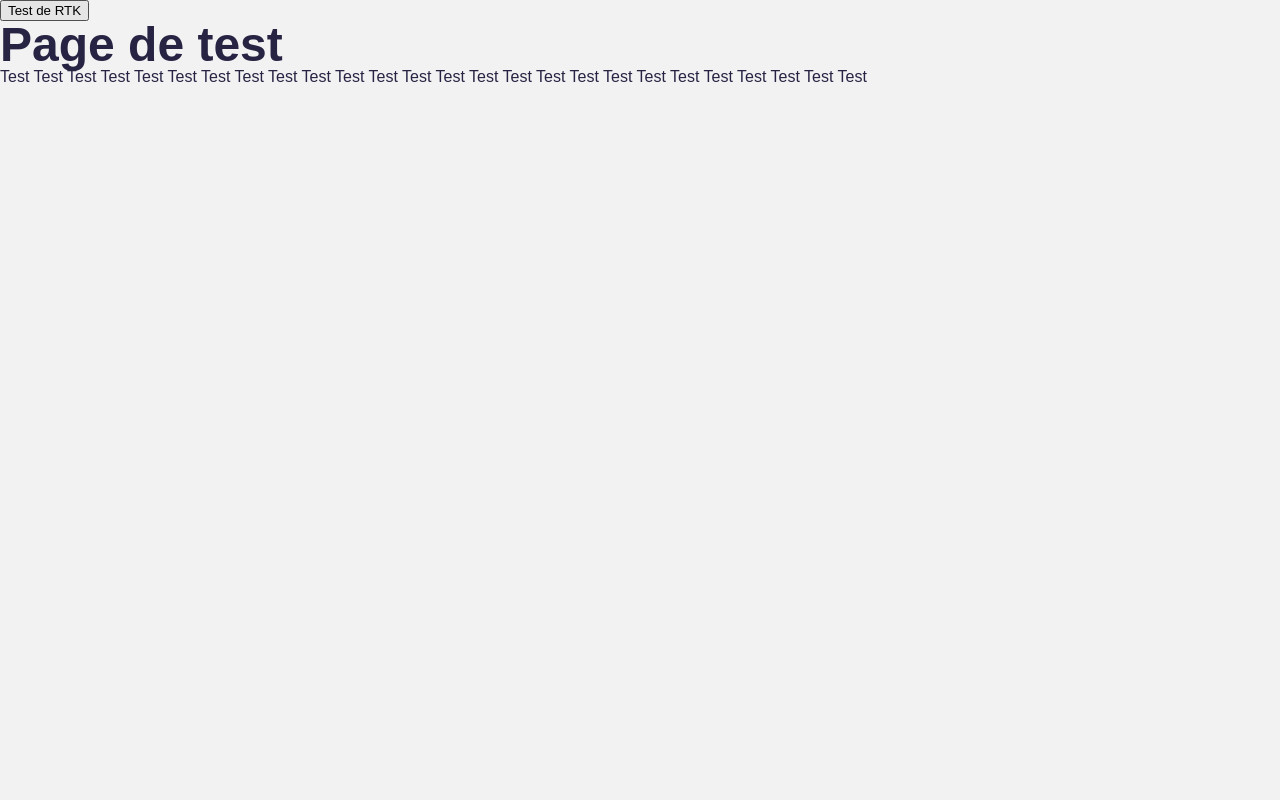
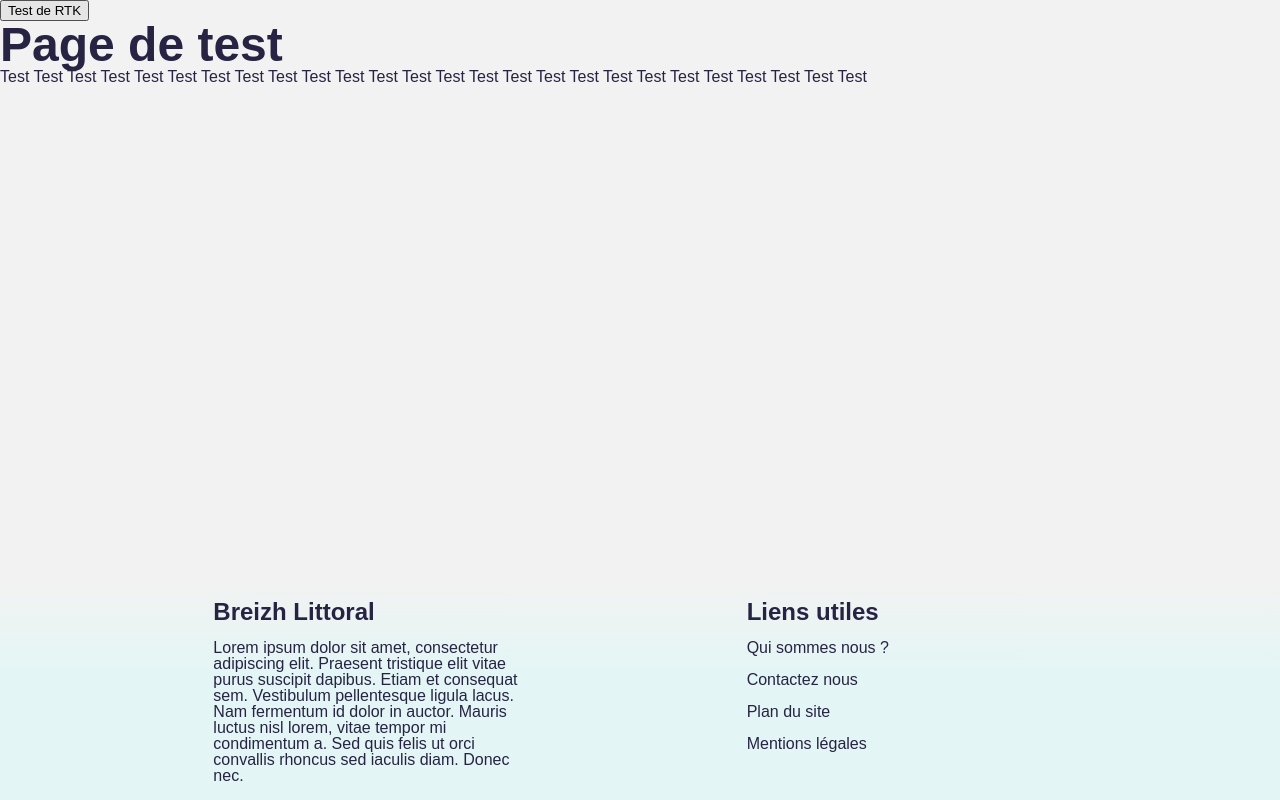
Before and after one commit to MaximeSantos/projet-16-breizh-littoral-front, a React (Vite) app: page /test in a window 1280 px wide. Built offline with nearby package versions, Linux system fonts and the light colour scheme.

Commit message:
Cleanup footer component to make sure style is consistent throughout files

```diff
--- a/src/components/Footer/index.jsx
+++ b/src/components/Footer/index.jsx
@@ -1,35 +1,51 @@
+import { Link } from 'react-router-dom';
+
+// import Twitter from '../../assets/images/twitter.svg';
+// import Insta from '../../assets/images/instagram.svg';
+// import Facebook from '../../assets/images/facebook.svg';
+
 import './styles.scss';
-import Twitter from '../../assets/images/twitter.svg';
-import Insta from '../../assets/images/instagram.svg';
-import Facebook from '../../assets/images/facebook.svg';
 
+function Footer() {
+  return (
+    <footer className="footer">
+      <div className="footer-left">
+        <h2 className="footer-title">Breizh Littoral</h2>
+        <p className="footer-description">
+          Lorem ipsum dolor sit amet, consectetur adipiscing elit. Praesent tristique elit vitae
+          purus suscipit dapibus. Etiam et consequat sem. Vestibulum pellentesque ligula lacus.
+          Nam fermentum id dolor in auctor. Mauris luctus nisl lorem, vitae tempor mi condimentum a.
+          Sed quis felis ut orci convallis rhoncus sed iaculis diam. Donec nec.
+        </p>
+      </div>
 
-function Footer () {
-  return (
-    <div className='footer-container'>
-      <div className='footer-leftdiv'>
-        <h2 className='footer-h2'> Qui sommes nous ?</h2>
-        <p className='footer-text'>aaaaaaaaaaaaaaaaaaaaaaaaaaaaaaaaaaaaaaaaaaaaaaaaaaaaaaaaaaaaaaaaaaaaaaaaaaaaaaaaaaaaaaaaaaaaaaaaaaaaaaaaaaaaaaaaaaaaaaaaaaaaaaaaaaaaaaaaaaaaaaaaaaaaaaaaaaaaaaaa</p>
-      </div>
-      <div className='footer-mid'>
-        <h2  className='footer-h2'>Nos Réseaux</h2>
-        <ul className='footer-logo'>
-          <img className='footer-logo-rs' src={Twitter} alt="react logo" />
-          <img className='footer-logo-rs' src={Insta} alt="react logo" />
-          <img className='footer-logo-rs' src={Facebook} alt="react logo" />
+      {/* <div className="footer-middle">
+        <h2 className="footer-h2">Nos Réseaux</h2>
+        <ul className="footer-logo">
+          <img className="footer-logo-rs" src={Twitter} alt="Logo twitter" />
+          <img className="footer-logo-rs" src={Insta} alt="Logo Instagram" />
+          <img className="footer-logo-rs" src={Facebook} alt="Logo Facebook" />
+        </ul>
+      </div> */}
+
+      <div className="footer-right">
+        <ul className="footer-right-ul">
+          <h2 className="footer-title">Liens utiles</h2>
+          <li className="footer-right-ul-li">
+            <Link to="/nous">Qui sommes nous ?</Link>
+          </li>
+          <li className="footer-right-ul-li">
+            <Link to="/contact">Contactez nous</Link>
+          </li>
+          <li className="footer-right-ul-li">
+            <Link to="/plan">Plan du site</Link>
+          </li>
+          <li className="footer-right-ul-li">
+            <Link to="/mentions">Mentions légales</Link>
+          </li>
         </ul>
       </div>
-      <div className='footer-rightdiv'>
-        <ul className='footer-ul'> <h2 className='footer-h2'>Liens utiles</h2>
-          <li> <a href="">Breizh Littoral</a> </li>
-          <li> <a href="">Contactez nous</a> </li>
-          <li> <a href="">Plan du site</a> </li>
-          <li> <a href="">Mentions légales</a> </li>
-        </ul>
-      </div>
-    </div>
-
-
+    </footer>
   );
 }
 
--- a/src/components/Footer/styles.scss
+++ b/src/components/Footer/styles.scss
@@ -1,80 +1,64 @@
 @use '../../styles/vars';
 
 
-.footer-container {
+.footer {
     display: flex;
     justify-content: space-evenly;
-    background-color: vars.$secondary-color;
-    padding-bottom: 15px;
-    border-top: 2px solid rgb(0, 0, 0);
+    background-color: vars.$primary-color;
+    background: vars.$primary-color;
+    background: linear-gradient(0deg, vars.$primary-color 60%, vars.$main-color 100%);
+    padding-bottom: 1rem;
+
+    &-title{
+        font-size: 1.5em;
+        font-weight: bold;
+        padding: 1rem 1rem;
     }
 
-.footer-leftdiv {
+    &-title {
+        padding: 1rem 0;
+    }
 
+    &-left {
         width: 25%;
         display: flex;
         flex-direction: column;
-    align-items: center;
-}
 
-.footer-rightdiv {
-    width: 25%;
-    display: flex;
-    justify-content: center;
+        // &-description {
+        // }
     }
 
 
-.footer-ul {
+    // &-middle {
+    //     display: flex;
+    //     flex-direction: column;
+    //     align-items: center;
+    // }
 
-    width: 50%;
-    text-align: center;
-    line-height:  1.5em;
+    &-right {
+        width: 25%;
+        flex-direction: column;
+
+        &-ul {
+            &-li {
+                margin-bottom: 1rem;
+                &:hover {
+                    background-color: vars.$secondary-color;
+                }
+            }
+        }
     }
 
-.footer-li {
+    // &-logo {
+    //     width: 100px;
+    //     height: 100px;
+    //     display: flex;
+    //     flex-direction: column;
+    //     justify-content: center;
+    //     align-items: center;
 
-    line-height: 1.5em;
-
+    //     &-rs {
+    //         padding-bottom: 0.5em;
+    //     }
+    // }
 }
-
-li:hover {
-    background-color: #408EC5;
-}
-
-.footer-h2{
-
-    font-size: 1.5em;
-    font-weight: bold;
-    padding-bottom: 0.5em;
-    padding-top: 0.5em;
-}
-
-.footer-text {
-    word-wrap : break-word;
-    max-width: 250px;
-    text-align: center;
-}
-
-.footer-logo {
-    width: 100px;
-    height: 100px;
-    display: flex;
-    justify-content: center;
-    align-items: center;
-
-}
-.footer-mid {
-    display: flex;
-    flex-direction: column;
-    align-items: center;
-
-
-}
-.footer-logo {
-    flex-direction: column;
-    &-rs {
-
-        padding-bottom: 0.5em;
-
-    }
-}
--- a/src/pages/Test.jsx
+++ b/src/pages/Test.jsx
@@ -1,4 +1,5 @@
 import { useDispatch, useSelector } from 'react-redux';
+import Footer from '../components/Footer';
 import { setDummyValue } from '../slices/dummySlice';
 
 function Test() {
@@ -10,8 +11,8 @@ function Test() {
   };
 
   return (
-    <div>
-
+    <>
+      <main>
         <button type="button" onClick={handleButtonClick}> Test de RTK </button>
 
         <h1>Page de test</h1>
@@ -24,7 +25,9 @@ function Test() {
         {displayTest
         && <p>Test de RTK</p>}
 
-    </div>
+      </main>
+      <Footer />
+    </>
   );
 }
 
--- a/src/styles/index.scss
+++ b/src/styles/index.scss
@@ -8,6 +8,16 @@ body {
   min-height: 100vh;
 }
 
+#root {
+  min-height: inherit;
+  display: flex;
+  flex-direction: column;
+}
+
+main {
+  flex: 1;
+}
+
 h1 {
   font-size: 3rem;
   font-weight: bold;
```
Also changed, not shown: src/assets/logos/BZL-logo-sec_black2.png (renamed from src/components/Footer/BZL-logo-sec_black2.png). Lines whose indentation alone changed are shown as unchanged.
